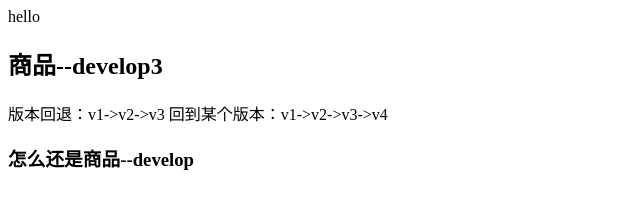
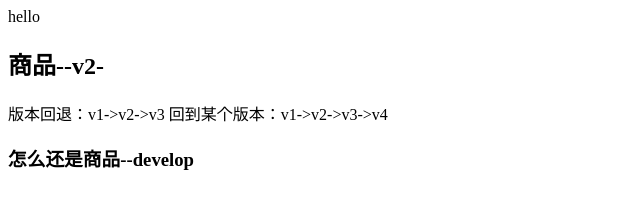
Before and after one commit to wangjianshan/wangjianshan.github.io, a plain HTML site: page index.html in a window 1280 px wide. Shown: the whole page, without its empty margins (0-640 px from the left). Drawn offline with Linux system fonts and the light colour scheme.

Commit message:
develop v2

```diff
--- a/index.html
+++ b/index.html
@@ -1,5 +1,5 @@
 <html>hello<html>
-<h2 class="text-center">商品--develop3</h2>
+<h2 class="text-center">商品--v2-</h2>
 <text>
 	版本回退：v1->v2->v3
 	回到某个版本：v1->v2->v3->v4
```
